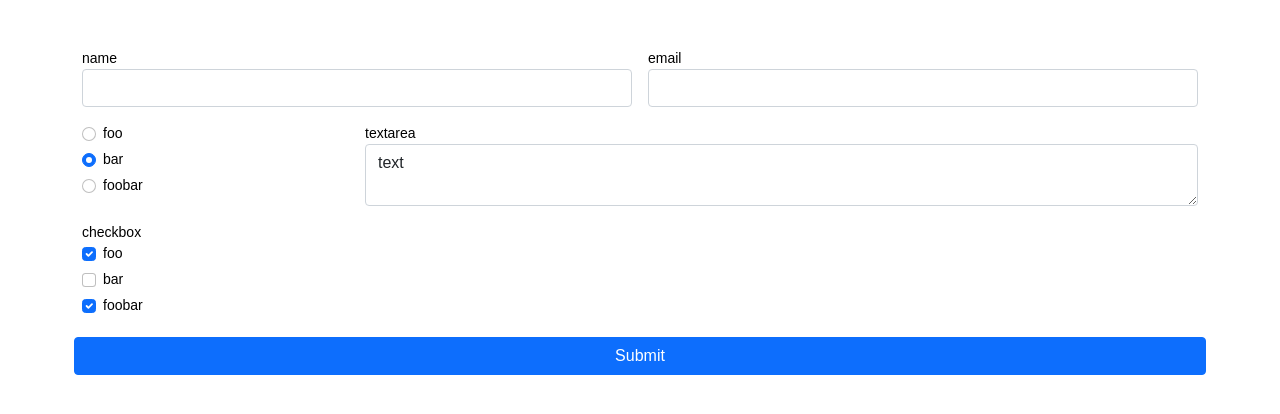
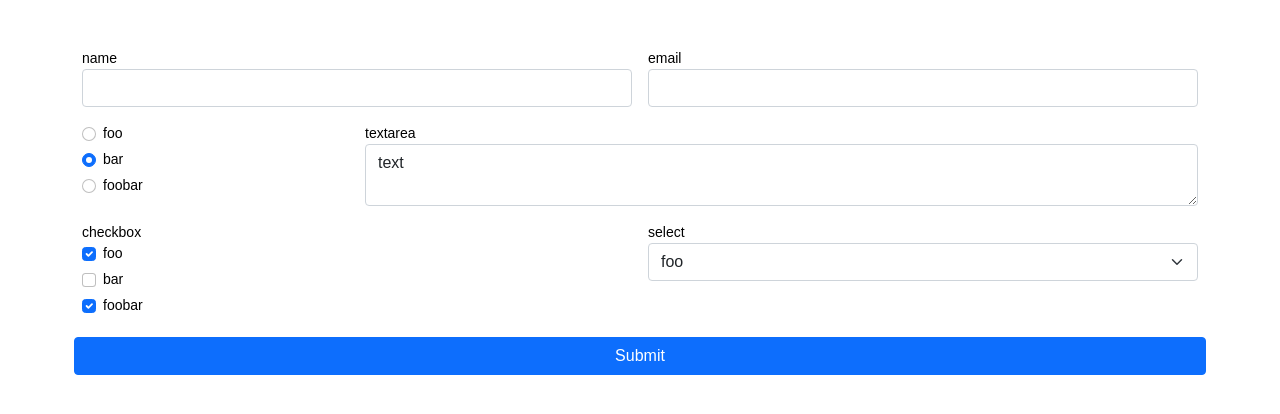
Before and after one commit to dyatlovk/todotest, a PHP site: page / in a window 1280 px wide. Shown: the top 414 px of the page. Run offline with PHP 8.4, Linux system fonts and the light colour scheme.

Commit message:
add select

```diff
--- a/src/Forms/TestForm.php
+++ b/src/Forms/TestForm.php
@@ -28,6 +28,11 @@ class TestForm
             'bar' => 2,
             'foobar' => 3,
         ]]);
+        $form->add('select', 'select', ['class' => 'select', 'value' => [1], 'choices' => [
+            'foo' => 1,
+            'bar' => 2,
+            'foobar' => 3,
+        ]]);
         $form->add('token', 'hidden', ['value' => $form->generateCSRFToken()], [new CSRF($form->getName())]);
 
         return $form;
--- a/src/System/FormBuilder.php
+++ b/src/System/FormBuilder.php
@@ -14,6 +14,7 @@ class FormBuilder
     public const TYPE_RADIO = 'radio';
     public const TYPE_CHECKBOX = 'checkbox';
     public const TYPE_HIDDEN = 'hidden';
+    public const TYPE_SELECT = 'select';
 
     private array $fields = [];
     private array $formAttr = [];
@@ -147,6 +148,22 @@ class FormBuilder
                 ++$checkCount;
             }
         }
+
+        if ($field['type'] === self::TYPE_SELECT) {
+            $checkCount = 0;
+            $values = $field['attr']['value'];
+            $checked = false;
+            echo '<select name="' . $inputName . '[]" class="form-select">';
+            foreach ($field['attr']['choices'] as $label => $val) {
+                if (in_array($val, $values)) {
+                    $checked = true;
+                }
+                echo '<option value="' . $val . '" ' . ($checked ? "selected" : "") . '>' . $label . '</option>';
+                $checked = false;
+                ++$checkCount;
+            }
+            echo '</select>';
+        }
     }
 
     public function renderLabel(string $name)
--- a/templates/home/index.php
+++ b/templates/home/index.php
@@ -31,6 +31,11 @@
             <?php $form->renderField('checkbox', 'form-check-input'); ?>
             <?php $form->renderError('checkbox'); ?>
         </div>
+        <div class="col-sm-6">
+            <?php $form->renderLabel('select'); ?>
+            <?php $form->renderField('select', 'form-select'); ?>
+            <?php $form->renderError('select'); ?>
+        </div>
         <?php $form->renderField('token'); ?>
         <button class="btn btn-primary" type="submit">Submit</button>
     </div>
```
